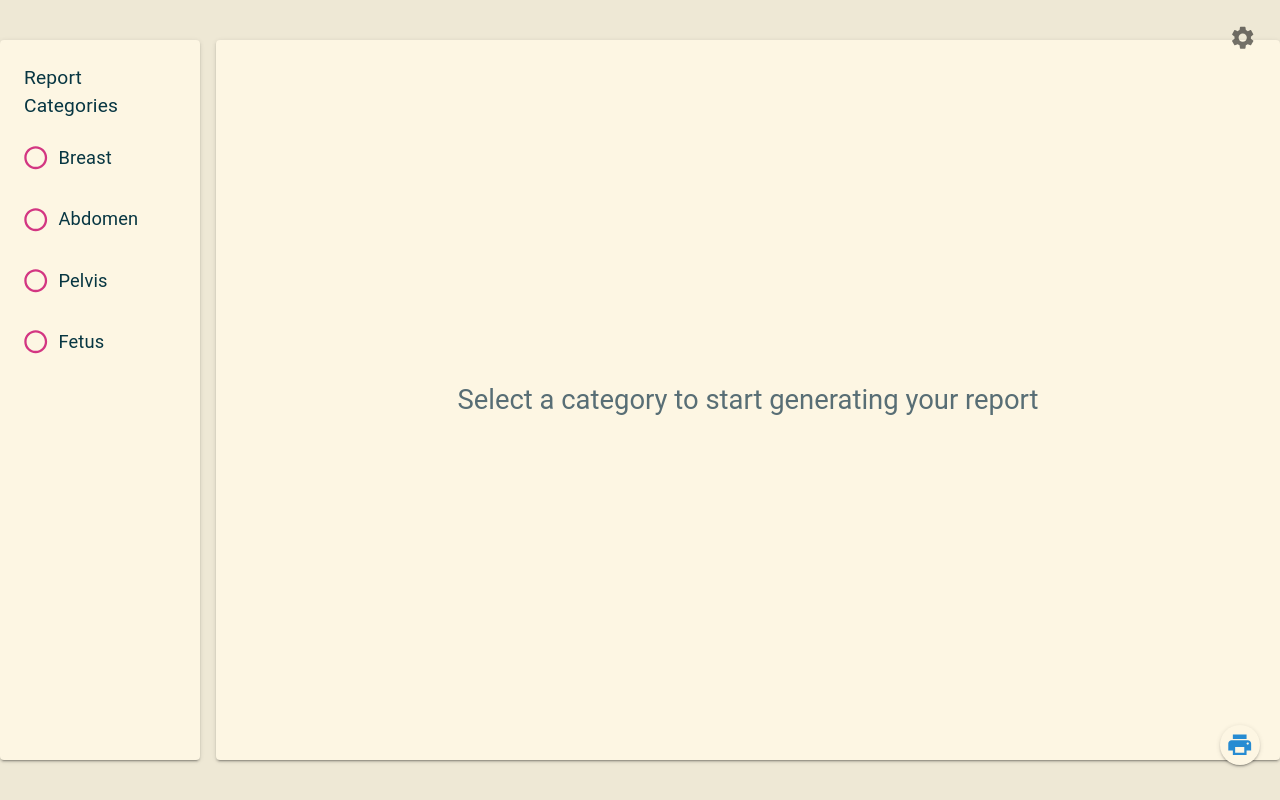
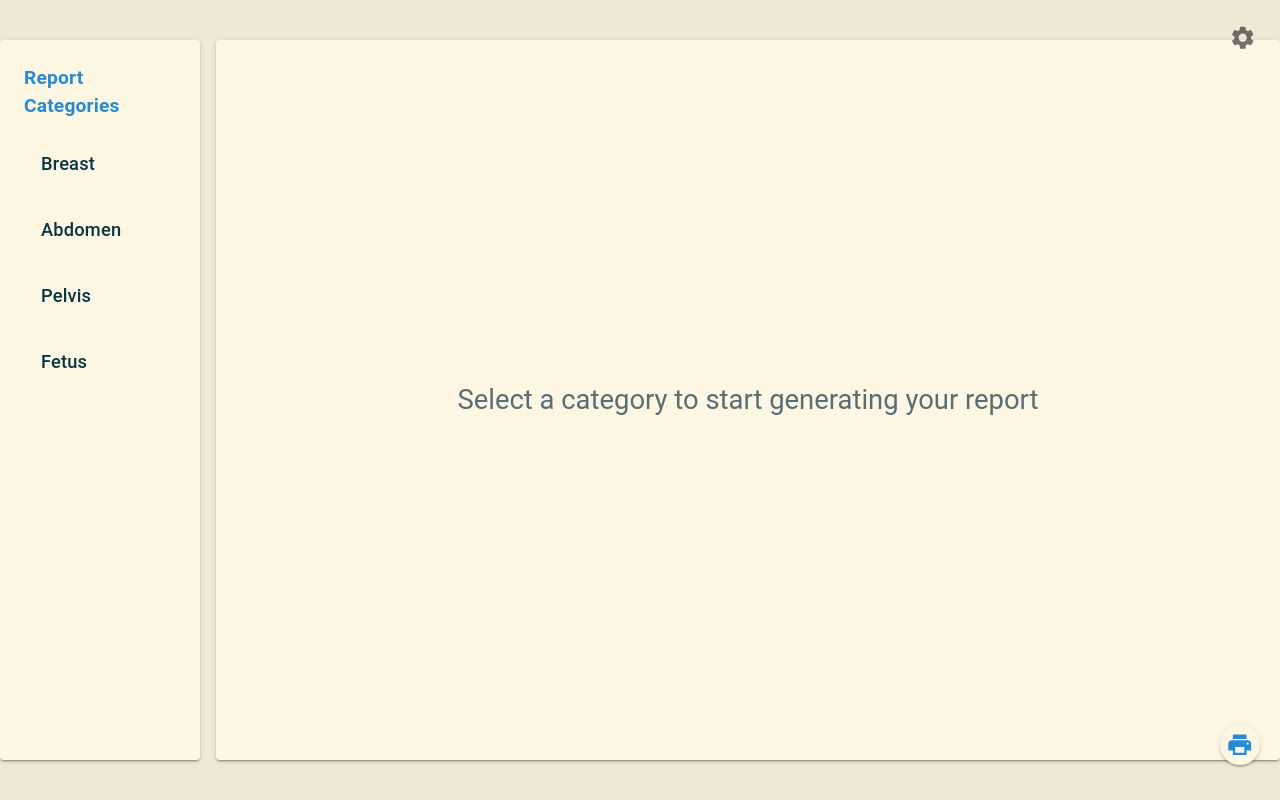
Before and after one commit to Hasan-aga/my-report-app, a React (Vite) app in the folder client/: page / in a window 1280 px wide. Built offline with nearby package versions, Linux system fonts and the light colour scheme.

Commit message:
improve report list visibility

```diff
--- a/client/src/components/ReportGeneratorPage.jsx
+++ b/client/src/components/ReportGeneratorPage.jsx
@@ -56,8 +56,9 @@ const ReportGeneratorPage = () => {
                   component="legend"
                   sx={{
                     fontSize: "1.2rem",
+                    fontWeight: "bold",
                     mb: 2,
-                    color: theme.palette.primary.contrastText
+                    color: "primary.main"
                   }}
                 >
                   Report Categories
@@ -65,35 +66,46 @@ const ReportGeneratorPage = () => {
                 <RadioGroup
                   value={selectedCategory}
                   onChange={(e) => setSelectedCategory(e.target.value)}
+                  sx={{ width: "100%", gap: 1 }}
                 >
-                  {Object.entries(REPORT_DATA).map(([key, category]) => (
+                  {Object.entries(REPORT_DATA).map(([key, category]) => {
+                    const isSelected = selectedCategory === key
+                    return (
                       <FormControlLabel
                         key={key}
                         value={key}
-                      control={
-                        <Radio
+                        control={<Radio sx={{ display: "none" }} />}
+                        label={
+                          <Typography
+                            variant="subtitle1"
                             sx={{
-                            color: theme.palette.secondary.main,
-                            "&.Mui-checked": {
-                              color: theme.palette.secondary.main
-                            }
+                              fontWeight: isSelected ? "bold" : "medium",
+                              color: isSelected ? "primary.contrastText" : "text.primary",
+                              width: "100%"
                             }}
-                        />
-                      }
-                      label={
-                        <Typography variant="subtitle1">
+                          >
                             {category.name}
                           </Typography>
                         }
                         sx={{
-                        mb: 2,
+                          m: 0,
+                          px: 2,
+                          py: 1.5,
+                          width: "100%",
+                          borderRadius: 1,
+                          backgroundColor: isSelected ? "primary.main" : "transparent",
+                          border: isSelected ? "1px solid" : "1px solid transparent",
+                          borderColor: isSelected ? "primary.dark" : "transparent",
                           "&:hover": {
-                          backgroundColor: "action.hover",
-                          borderRadius: 1
-                        }
+                            backgroundColor: isSelected ? "primary.dark" : "action.hover",
+                            transform: "translateX(4px)"
+                          },
+                          transition: "all 0.2s ease-in-out",
+                          cursor: "pointer"
                         }}
                       />
-                  ))}
+                    )
+                  })}
                 </RadioGroup>
               </FormControl>
             </Paper>
```
Lines whose indentation alone changed are shown as unchanged.
